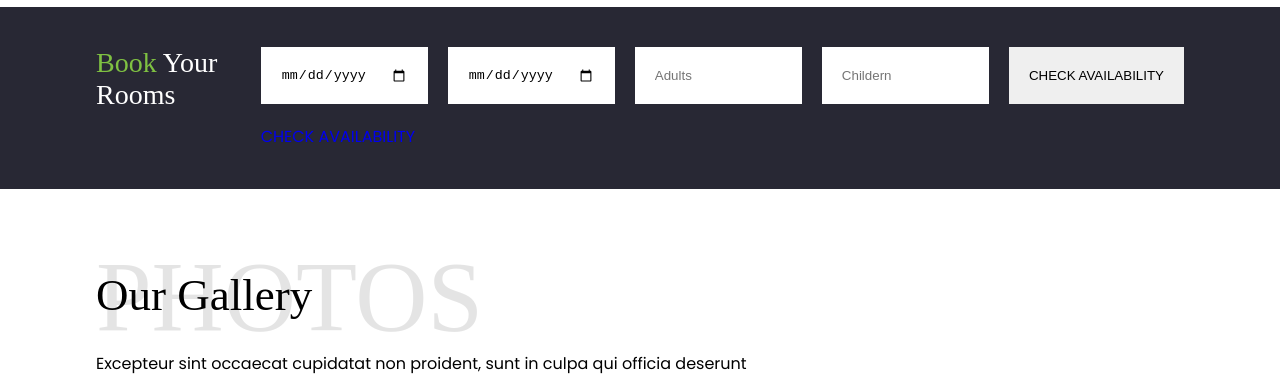
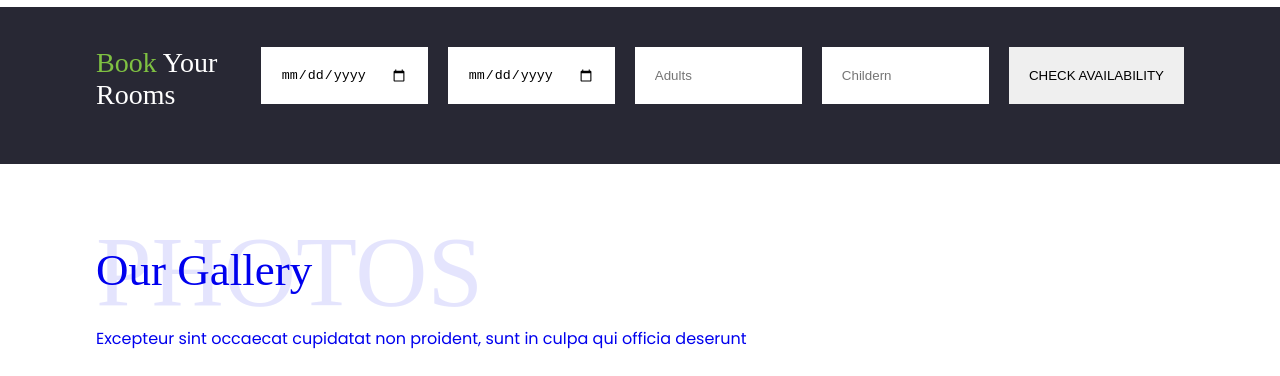
Before and after one commit to thesmartgooners1/swamfamily, a plain HTML site: page index.html in a window 1280 px wide. Shown: the part 2349-2725 px from the top of the page. Drawn offline with nearby package versions, Linux system fonts and the light colour scheme.

Commit message:
Update index.html

```diff
--- a/index.html
+++ b/index.html
@@ -383,7 +383,7 @@
           <input type="date" placeholder="Departure Date">
           <input type="number" placeholder="Adults">
           <input type="number" placeholder="Childern">
-          <input type="submit" value="CHECK AVAILABILITY"><a href="availability.html" class="btn">CHECK AVAILABILITY</a>
+          <input type="submit" value="CHECK AVAILABILITY"><a href="availability.html"
         </form>
       </div>
     </div>
```
